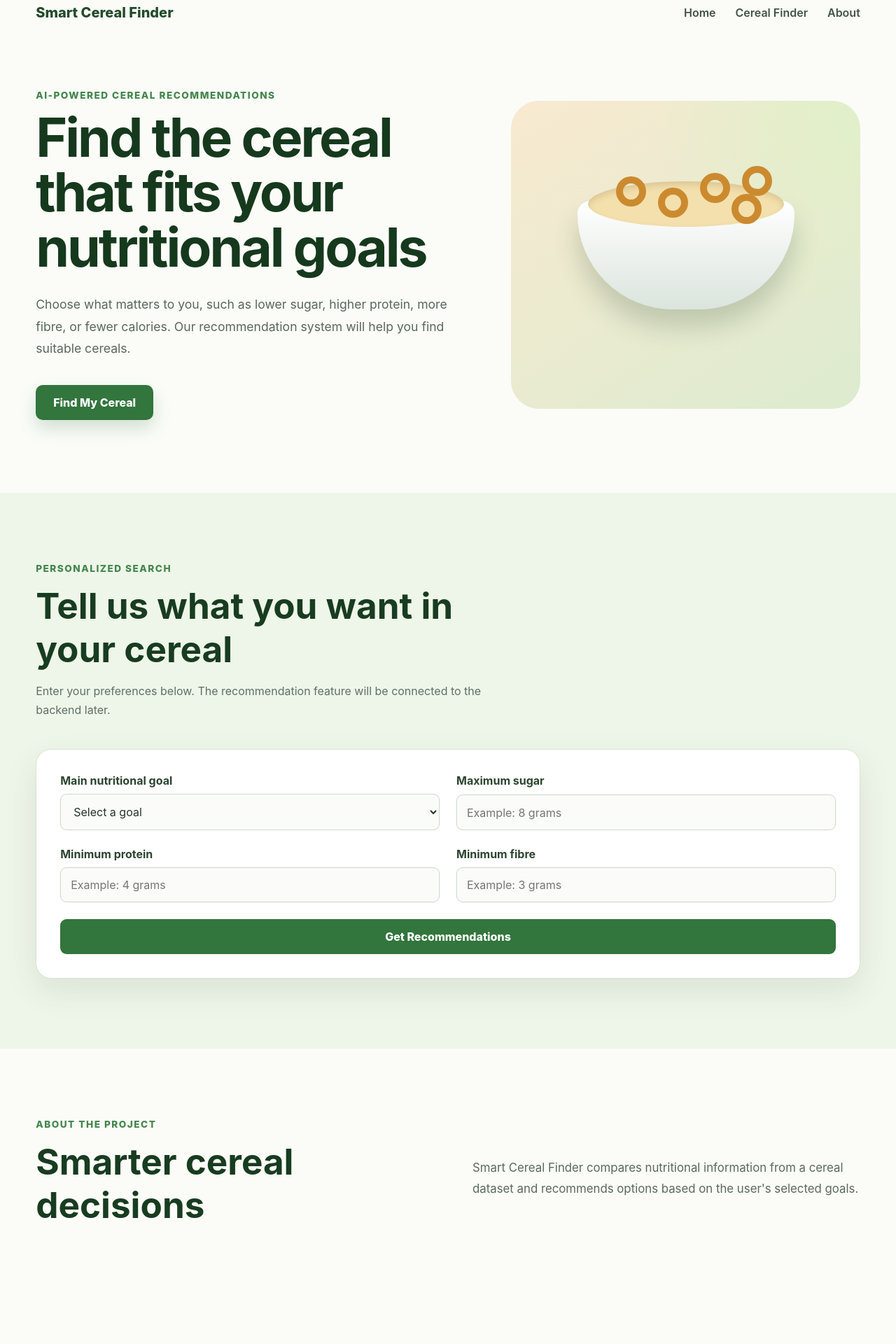
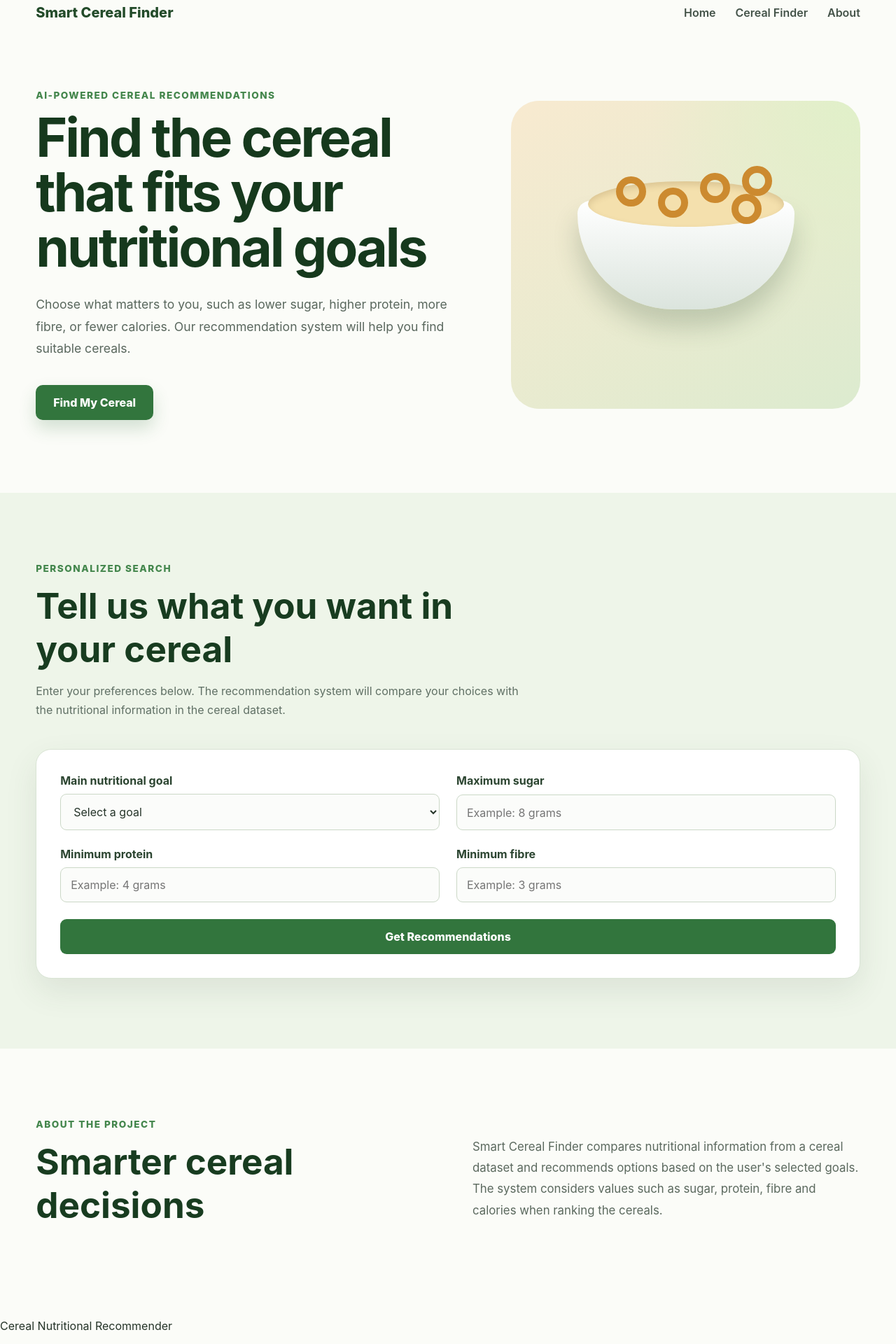
Before and after one commit to Meph1l/Cereal-Nutritional-Recommender, a React app in the folder frontend/: page / in a window 1280 px wide. Shown: the part 18-1938 px from the top of the page at 70% size. Before the commit the page ends 1886 px from the top, so only its background shows below. Built offline with nearby package versions, Linux system fonts and the light colour scheme; the HTML template or start-up script is replaced by a standard one.

Commit message:
Connect frontend components to App

```diff
--- a/frontend/src/App.jsx
+++ b/frontend/src/App.jsx
@@ -1,134 +1,104 @@
-import './App.css'
+import { useState } from "react";
+import "./App.css";
+
+import Navbar from "./components/Navbar";
+import Hero from "./components/Hero";
+import PreferenceForm from "./components/PreferenceForm";
+import RecommendationList from "./components/RecommendationList";
+import LoadingMessage from "./components/LoadingMessage";
+import ErrorMessage from "./components/ErrorMessage";
+import AboutSection from "./components/AboutSection";
+import Footer from "./components/Footer";
 
 function App() {
+  // Store the user's nutritional preferences
+  const [preferences, setPreferences] = useState({
+    goal: "",
+    maxSugar: "",
+    minimumProtein: "",
+    minimumFiber: "",
+  });
+
+  // Store recommendation results
+  const [recommendations, setRecommendations] = useState([]);
+
+  // Control loading and error messages
+  const [loading, setLoading] = useState(false);
+  const [error, setError] = useState("");
+
+  // Update the matching form input
+  function handleInputChange(event) {
+    const { name, value } = event.target;
+
+    setPreferences((previousPreferences) => ({
+      ...previousPreferences,
+      [name]: value,
+    }));
+  }
+
+  // Submit nutritional preferences
+  async function handleSubmit(event) {
+    event.preventDefault();
+
+    setLoading(true);
+    setError("");
+    setRecommendations([]);
+
+    try {
+      const response = await fetch("/api/recommendations", {
+        method: "POST",
+
+        headers: {
+          "Content-Type": "application/json",
+        },
+
+        body: JSON.stringify(preferences),
+      });
+
+      if (!response.ok) {
+        throw new Error("Recommendation request failed.");
+      }
+
+      const data = await response.json();
+
+      setRecommendations(data.recommendations || []);
+    } catch (requestError) {
+      console.error(requestError);
+
+      setError(
+        "The backend is not connected yet. Your preferences were saved, but recommendations cannot be loaded."
+      );
+    } finally {
+      setLoading(false);
+    }
+  }
+
   return (
     <div className="app">
-      {/* Website navigation */}
-      <header className="navbar">
-        <a className="logo" href="#home">
-          Smart Cereal Finder
-        </a>
+      <Navbar />
 
-        <nav className="nav-links">
-          <a href="#home">Home</a>
-          <a href="#finder">Cereal Finder</a>
-          <a href="#about">About</a>
-        </nav>
-      </header>
+      <main>
+        <Hero />
 
-      {/* Main homepage introduction */}
-      <main>
-        <section className="hero-section" id="home">
-          <div className="hero-content">
-            <p className="hero-label">AI-powered cereal recommendations</p>
+        <PreferenceForm
+          preferences={preferences}
+          onInputChange={handleInputChange}
+          onSubmit={handleSubmit}
+          loading={loading}
+        />
 
-            <h1>Find the cereal that fits your nutritional goals</h1>
+        {loading && <LoadingMessage />}
 
-            <p className="hero-description">
-              Choose what matters to you, such as lower sugar, higher protein,
-              more fibre, or fewer calories. Our recommendation system will
-              help you find suitable cereals.
-            </p>
+        <ErrorMessage message={error} />
 
-            <a className="primary-button" href="#finder">
-              Find My Cereal
-            </a>
-          </div>
+        <RecommendationList recommendations={recommendations} />
 
-          <div className="hero-visual" aria-hidden="true">
-            <div className="cereal-bowl">
-              <span className="cereal-piece piece-one"></span>
-              <span className="cereal-piece piece-two"></span>
-              <span className="cereal-piece piece-three"></span>
-              <span className="cereal-piece piece-four"></span>
-              <span className="cereal-piece piece-five"></span>
-            </div>
-          </div>
-        </section>
+        <AboutSection />
+      </main>
 
-        {/* Nutritional preference form */}
-        <section className="finder-section" id="finder">
-          <div className="section-heading">
-            <p className="section-label">Personalized search</p>
-            <h2>Tell us what you want in your cereal</h2>
-            <p>
-              Enter your preferences below. The recommendation feature will be
-              connected to the backend later.
-            </p>
-          </div>
-
-          <form className="preference-form">
-            <div className="form-group">
-              <label htmlFor="goal">Main nutritional goal</label>
-
-              <select id="goal" name="goal" defaultValue="">
-                <option value="" disabled>
-                  Select a goal
-                </option>
-                <option value="low-sugar">Low sugar</option>
-                <option value="high-protein">High protein</option>
-                <option value="high-fiber">High fibre</option>
-                <option value="low-calorie">Low calorie</option>
-              </select>
-            </div>
-
-            <div className="form-group">
-              <label htmlFor="maxSugar">Maximum sugar</label>
-
-              <input
-                id="maxSugar"
-                name="maxSugar"
-                type="number"
-                min="0"
-                placeholder="Example: 8 grams"
-              />
-            </div>
-
-            <div className="form-group">
-              <label htmlFor="minimumProtein">Minimum protein</label>
-
-              <input
-                id="minimumProtein"
-                name="minimumProtein"
-                type="number"
-                min="0"
-                placeholder="Example: 4 grams"
-              />
-            </div>
-
-            <div className="form-group">
-              <label htmlFor="minimumFiber">Minimum fibre</label>
-
-              <input
-                id="minimumFiber"
-                name="minimumFiber"
-                type="number"
-                min="0"
-                placeholder="Example: 3 grams"
-              />
-            </div>
-
-            <button className="submit-button" type="submit">
-              Get Recommendations
-            </button>
-          </form>
-        </section>
-
-        {/* Project information */}
-        <section className="about-section" id="about">
-          <div>
-            <p className="section-label">About the project</p>
-            <h2>Smarter cereal decisions</h2>
-          </div>
-
-          <p>
-            Smart Cereal Finder compares nutritional information from a cereal
-            dataset and recommends options based on the user's selected goals.
-          </p>
-        </section>
-      </main>
+      <Footer />
     </div>
-  )
+  );
 }
 
-export default App
+export default App;
```
